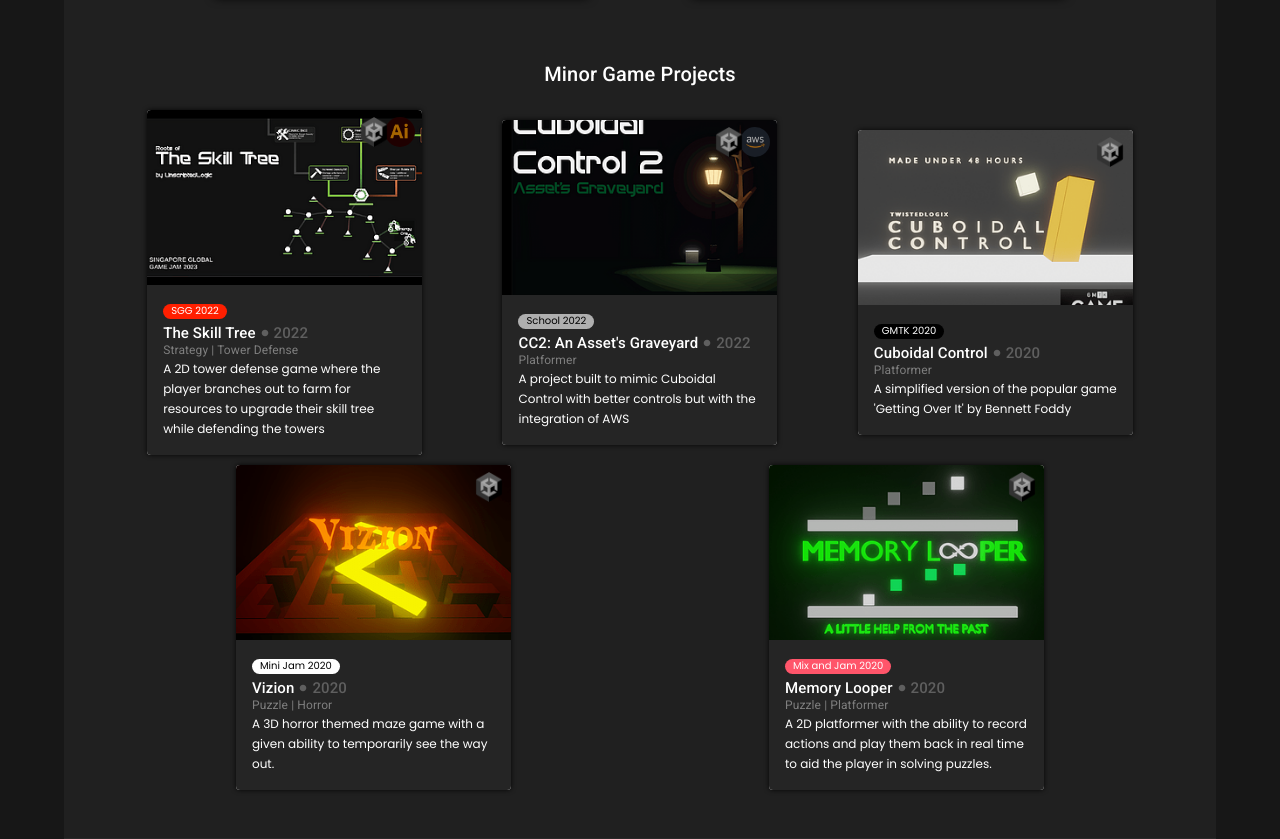
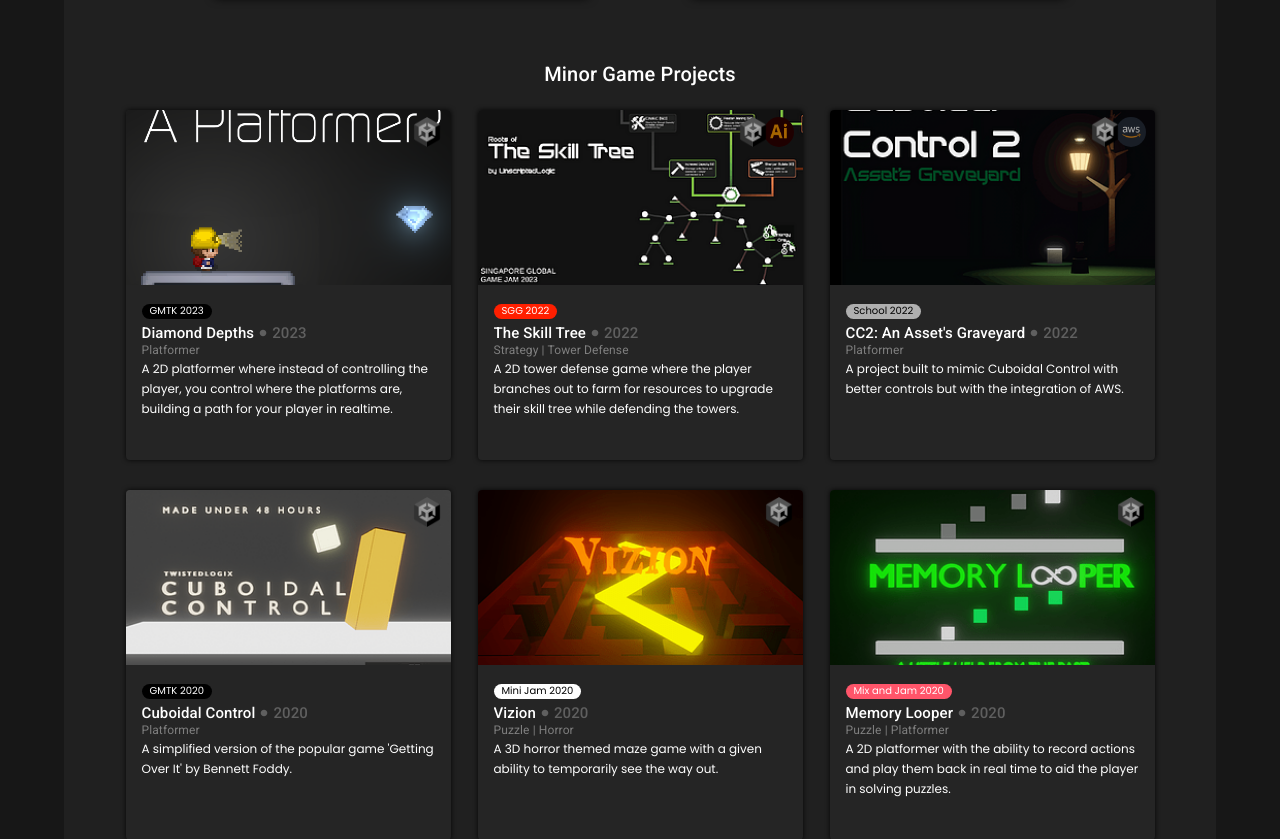
Before and after one commit to UnscriptedLogic/react-website-UnscriptedLogic, a React (Vite) app: page / in a window 1280 px wide. Shown: the part 947-1786 px from the top of the page. Built offline with nearby package versions, Linux system fonts and the light colour scheme.

Commit message:
✨Minor touch ups, extra content

```diff
--- a/src/GameManager.js
+++ b/src/GameManager.js
@@ -5,6 +5,7 @@ import stIcon from "/stIcon.png";
 import vIcon from "/vIcon.png";
 import cc2Icon from "/cc2Icon.png";
 import mlIcon from "/mlIcon.png";
+import diamonddepthsIcon from "/diamondDepths.png";
 
 import ggjIcon from "/submissiontypes/ggjIcon.png";
 import mjIcon from "/submissiontypes/mjIcon.png";
@@ -149,10 +150,12 @@ class MinorGame extends Game {
     genres,
     techUsed,
     blogLink,
-    submissionTypes
+    submissionTypes,
+    submissionLink
   ) {
     super(name, desc, year, thumbnail, gameLink, genres, techUsed, blogLink);
     this.submissionTypes = submissionTypes;
+    this.submissionLink = submissionLink;
   }
 }
 
@@ -232,37 +235,52 @@ export const majorGames = [
 //Minor Games
 export const minorGames = [
   new MinorGame(
+    "Diamond Depths",
+    "A 2D platformer where instead of controlling the player, you control where the platforms are, building a path for your player in realtime.",
+    "2023",
+    diamonddepthsIcon,
+    "/",
+    [Genres.Platformer],
+    [Tech.Unity],
+    "theskilltree",
+    GameSubmissionType.GMTK,
+    "https://mypingo.itch.io/diamonddepths"
+  ),
+  new MinorGame(
     "The Skill Tree",
-    "A 2D tower defense game where the player branches out to farm for resources to upgrade their skill tree while defending the towers",
+    "A 2D tower defense game where the player branches out to farm for resources to upgrade their skill tree while defending the towers.",
     "2022",
     stIcon,
     "/",
     [Genres.Strategy, Genres.TowerDefense],
     [Tech.Unity, Tech.Illustrator],
     "theskilltree",
-    GameSubmissionType.SGJam
+    GameSubmissionType.SGJam,
+    "https://unscriptedlogic.itch.io/the-skill-tree"
   ),
   new MinorGame(
     "CC2: An Asset's Graveyard",
-    "A project built to mimic Cuboidal Control with better controls but with the integration of AWS",
+    "A project built to mimic Cuboidal Control with better controls but with the integration of AWS.",
     "2022",
     cc2Icon,
     "/",
     [Genres.Platformer],
     [Tech.Unity, Tech.AWS],
     "cc2",
-    GameSubmissionType.School
+    GameSubmissionType.School,
+    "https://unscriptedlogic.itch.io/cuboidal-control-2"
   ),
   new MinorGame(
     "Cuboidal Control",
-    "A simplified version of the popular game 'Getting Over It' by Bennett Foddy",
+    "A simplified version of the popular game 'Getting Over It' by Bennett Foddy.",
     "2020",
     ccIcon,
     "/",
     [Genres.Platformer],
     [Tech.Unity],
     "cuboidalcontrol",
-    GameSubmissionType.GMTK
+    GameSubmissionType.GMTK,
+    "https://unscriptedlogic.itch.io/cuboidal-control"
   ),
   new MinorGame(
     "Vizion",
@@ -273,7 +291,8 @@ export const minorGames = [
     [Genres.Puzzle, Genres.Horror],
     [Tech.Unity],
     "vizion",
-    GameSubmissionType.MiniJam
+    GameSubmissionType.MiniJam,
+    "https://unscriptedlogic.itch.io/vizion"
   ),
   new MinorGame(
     "Memory Looper",
@@ -284,7 +303,8 @@ export const minorGames = [
     [Genres.Puzzle, Genres.Platformer],
     [Tech.Unity],
     "memeorylooper",
-    GameSubmissionType.MixAndJam
+    GameSubmissionType.MixAndJam,
+    "https://unscriptedlogic.itch.io/memory-looper"
   ),
 ];
 
--- a/src/ImportRoutes.js
+++ b/src/ImportRoutes.js
@@ -31,6 +31,7 @@ export { default as stIcon } from "/stIcon.png";
 export { default as vIcon } from "/vIcon.png";
 export { default as cc2Icon } from "/cc2Icon.png";
 export { default as mlIcon } from "/mlIcon.png";
+export { default as diamonddepthsIcon } from "/diamondDepths.png";
 
 export { default as ggjIcon } from "/submissiontypes/ggjIcon.png";
 export { default as mjIcon } from "/submissiontypes/mjIcon.png";
--- a/src/Manager.js
+++ b/src/Manager.js
@@ -14,36 +14,36 @@ class Technology {
 }
 
 const unity = new Technology(
-  "Unity",
-  "A game developing framework",
+  "Unity Game Engine",
+  "This game was made with Unity, a versatile game engine for creating 2D and 3D games with powerful tools and a user-friendly interface.",
   unityLogo,
   "rgba(255, 255, 255, 0)"
 );
 
 const aws = new Technology(
-  "Amazon Web Services",
-  "A cloud computing platform with over 200 services",
+  "Amazon Web Services (AWS)",
+  "This project uses AWS, a leading cloud computing platform offering scalable and flexible solutions for hosting, storage, and data management.",
   awsLogo,
   "rgba(255, 140, 0, 0)"
 );
 
 const blender = new Technology(
   "Blender3D",
-  "An free open source 3D modelling software",
+  "This project used Blender3D, an open source versatile 3D creation suite for modeling, animation, rendering, and more, for its models and animations.",
   blenderLogo,
   "rgba(255, 100, 0, 0)"
 );
 
 const illustrator = new Technology(
-  "Illustrator",
-  "A vector based graphics software from Adobe",
+  "Adobe Illustrator",
+  "This project used Adobe Illustrator, a powerful vector graphic design software for creating illustrations, logos, and graphics with precision and creativity.",
   illustratorLogo,
   "rgba(255, 100, 0, 0)"
 );
 
 const playfab = new Technology(
   "Microsoft Azure PlayFab",
-  "Cloud based utilities to build operate and analyze games",
+  "This project utilizes Microsoft Azure PlayFab, a comprehensive game development platform for building, deploying, and managing online games with ease.",
   playfabLogo,
   "rgba(255, 100, 0, 0)"
 );
--- a/src/components/GameCard.jsx
+++ b/src/components/GameCard.jsx
@@ -24,18 +24,26 @@ const GameCard = ({
   genres,
   techUsed,
   submissionType,
+  submissionLink,
 }) => {
   return (
     <Card
       sx={{
-        width: 275,
+        width: 325,
+        minHeight: 350,
+        maxHeight: "auto",
         boxShadow: "0px 0px 5px",
         ":hover": {
           boxShadow: "0px 0px 10px",
         },
+        backgroundColor: "#252525",
       }}
     >
-      <CardActionArea>
+      <CardActionArea
+        onClick={() => {
+          window.location.href = submissionLink;
+        }}
+      >
         <Box position="relative">
           <CardMedia sx={{ height: 175 }} image={image} />
           <TechIconsCardHeader techUsed={techUsed} />
--- a/src/components/TechIconsCardHeader.jsx
+++ b/src/components/TechIconsCardHeader.jsx
@@ -1,5 +1,6 @@
 import React from "react";
-import { Box, Typography, Avatar, AvatarGroup } from "@mui/material";
+import SubmissionTooltip from "./SubmissionTooltip";
+import { Box, Typography, Avatar, AvatarGroup, Tooltip } from "@mui/material";
 
 const TechIconsCardHeader = ({ techUsed }) => {
   return (
@@ -15,6 +16,25 @@ const TechIconsCardHeader = ({ techUsed }) => {
       <AvatarGroup>
         {techUsed.map((item) => {
           return (
+            <Tooltip
+              title={
+                <>
+                  <SubmissionTooltip
+                    icon={item.icon}
+                    name={item.name}
+                    desc={item.desc}
+                  ></SubmissionTooltip>
+                </>
+              }
+              arrow
+              componentsProps={{
+                tooltip: {
+                  sx: {
+                    bgcolor: "#0c0c0c",
+                  },
+                },
+              }}
+            >
               <Avatar
                 src={item.icon}
                 sx={{
@@ -30,6 +50,7 @@ const TechIconsCardHeader = ({ techUsed }) => {
                   },
                 }}
               ></Avatar>
+            </Tooltip>
           );
         })}
       </AvatarGroup>
--- a/src/index.jsx
+++ b/src/index.jsx
@@ -1,7 +1,7 @@
 import React from "react";
 import ReactDOM from "react-dom/client";
 import { BrowserRouter } from "react-router-dom";
-import App from "./App";
+import App from "./App.jsx";
 import "./index.css";
 
 ReactDOM.createRoot(document.getElementById("root")).render(
--- a/src/scenes/GameDev/GameWorkExperience.jsx
+++ b/src/scenes/GameDev/GameWorkExperience.jsx
@@ -19,11 +19,11 @@ const GameWorkExperience = () => {
           Work Experience
         </Typography>
         <EducationCard
-          name="Looking for Student Internship"
+          name="Children's Math Game Company"
           study="Game Developer Internship"
           studyRemarks="a self-secured internship with approval from the school"
-          year="2023 - ?"
-          status="Currently looking for an internship"
+          year="26 June 2023 - 24 November 2023"
+          status="Working as an intern"
         ></EducationCard>
       </Box>
     </Container>
--- a/src/scenes/GameDev/GamesSection.jsx
+++ b/src/scenes/GameDev/GamesSection.jsx
@@ -67,7 +67,7 @@ const GamesSection = () => {
             justifyContent: "space-around",
             alignItems: "center",
             flexWrap: "wrap",
-            gap: "10px",
+            rowGap: "30px",
           }}
         >
           {minorGames.map((item, index) => {
@@ -81,6 +81,7 @@ const GamesSection = () => {
                 techUsed={item.techUsed}
                 blogLink={item.blogLink}
                 submissionType={item.submissionTypes}
+                submissionLink={item.submissionLink}
               ></GameCard>
             );
           })}
--- a/src/scenes/global/Footer.jsx
+++ b/src/scenes/global/Footer.jsx
@@ -9,7 +9,7 @@ const Footer = () => {
   return (
     <Box
       sx={{
-        backgroundColor: "black",
+          backgroundColor: "black",
         padding: "40px",
         display: "flex",
         alignSelf: "flex-end",
```
Also changed, not shown: public/diamondDepths.png (added). Lines whose indentation alone changed are shown as unchanged.
